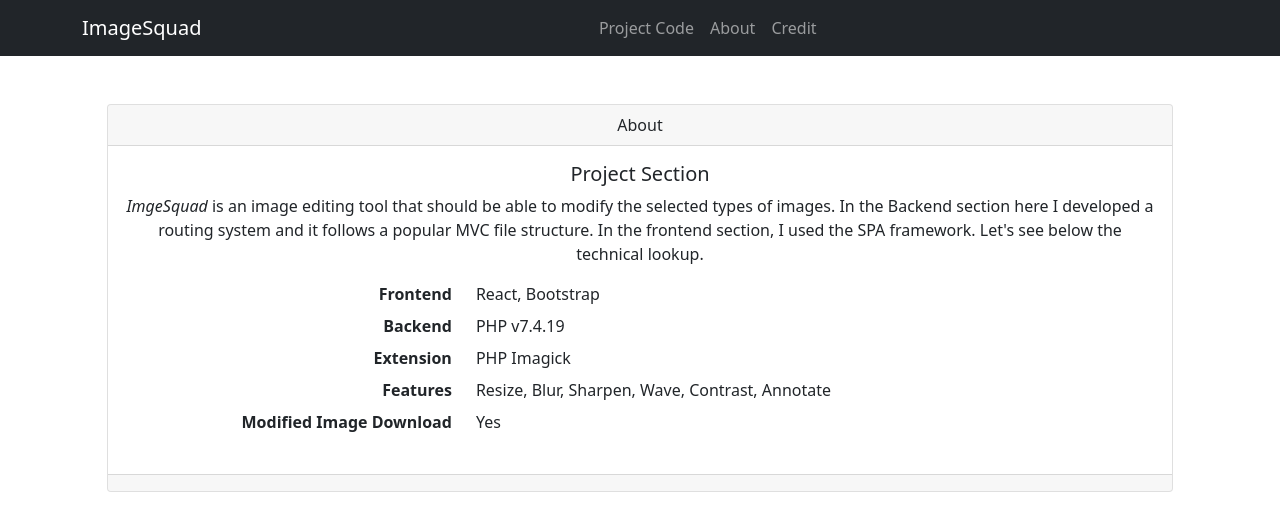
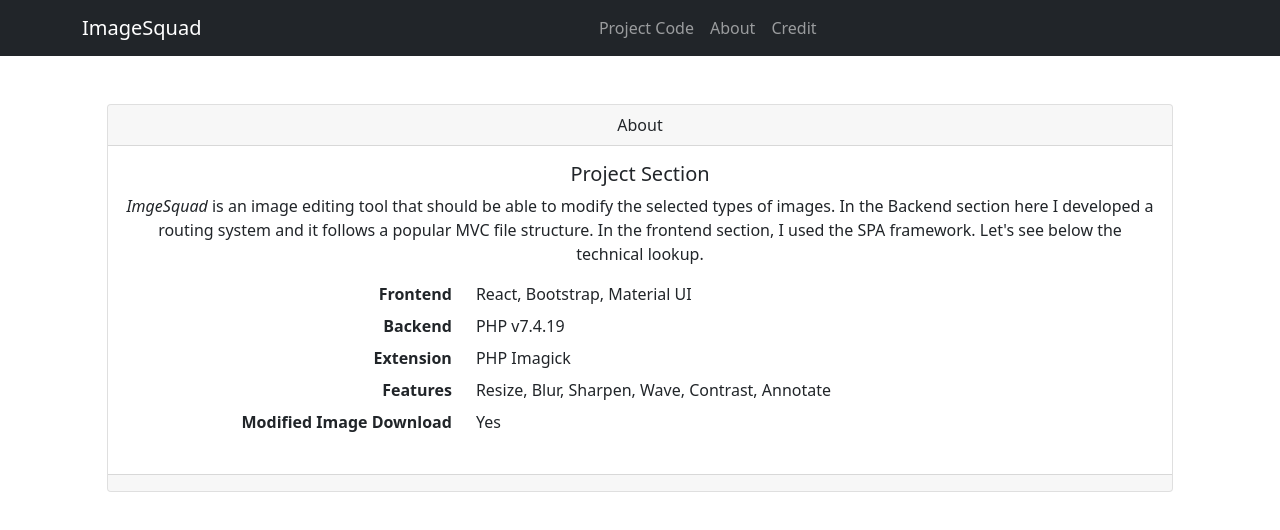
Before and after one commit to SaikatGeek/ImageSquad, a React (Create React App) app: page /about in a window 1280 px wide. Shown: the top 530 px of the page. Built offline with nearby package versions, Linux system fonts and the light colour scheme.

Commit message:
Add about section and modified

```diff
--- a/src/components/About.js
+++ b/src/components/About.js
@@ -12,7 +12,7 @@
                 <p className="card-text"><i>ImgeSquad</i> is an image editing tool that should be able to modify the selected types of images. In the Backend section here I developed a routing system and it follows a popular MVC file structure. In the frontend section, I used the SPA framework. Let's see below the technical lookup.</p>
                 <dl class="row">
                     <dt class="col-4 "> <div className="float-end">Frontend</div></dt>
-                    <dd class="col-8"> <div className="float-start">React, Bootstrap</div></dd>
+                    <dd class="col-8"> <div className="float-start">React, Bootstrap, Material UI</div></dd>
 
                     <dt class="col-4 "> <div className="float-end">Backend</div></dt>
                     <dd class="col-8"> <div className="float-start">PHP v7.4.19</div></dd>
--- a/src/components/Credit.js
+++ b/src/components/Credit.js
@@ -11,8 +11,8 @@
                 <div class="col-md-9">
                     <div class="card-body">
                         <h5 class="card-title">Md Ariful Islam Saikat</h5>
-                        <p class="card-text">This is a wider card with supporting text below as a natural lead-in to additional content. This content is a little bit longer.</p>
-                        <p class="card-text"><small class="text-muted">Last updated 3 mins ago</small></p>
+                        <p class="card-text">Hi, I am a full stack software developer with 2+ years of production experience, last years specializing in programming on modern Javascript frontend/backend. Although my primary language is Javascript and PHP. Have a basic C and C++ knowledge. </p>
+                        <p class="card-text"><small class="text-muted">Last updated: April 2022</small></p>
                     </div>
                 </div>
 
```
